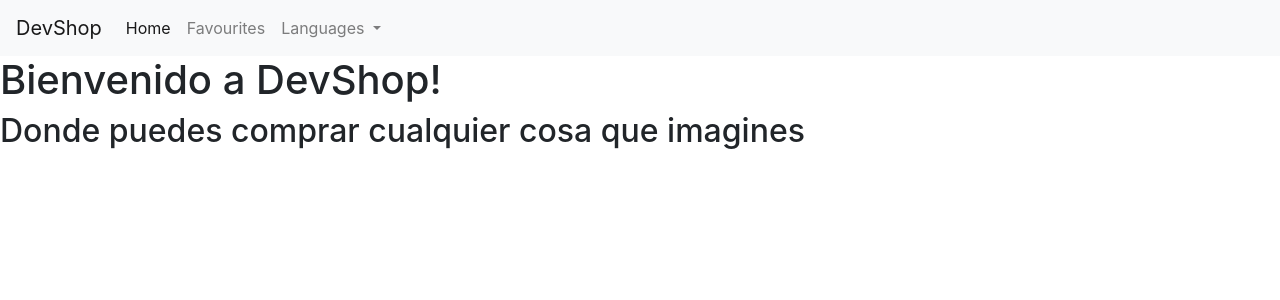
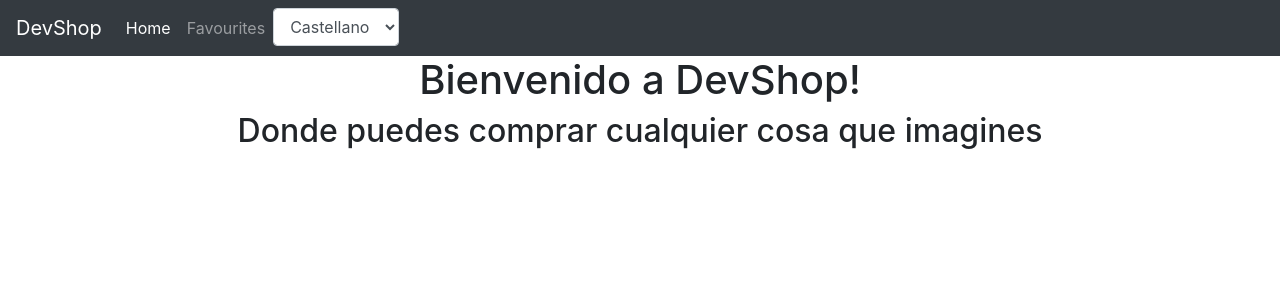
Before and after one commit to cpxondo/shop-dev, an Angular app: page / in a window 1280 px wide. Shown: the top 300 px of the page. Built offline with nearby package versions, Linux system fonts and the light colour scheme.

Commit message:
Changed dropdown for select in navbar

```diff
--- a/src/app/app.module.ts
+++ b/src/app/app.module.ts
@@ -1,5 +1,6 @@
 import { BrowserModule } from '@angular/platform-browser';
 import { NgModule } from '@angular/core';
+import { FormsModule } from '@angular/forms';
 
 import { AppComponent } from './app.component';
 import { NavbarComponent } from './navbar/navbar.component';
@@ -12,7 +13,8 @@ import { WelcomeComponent } from './welcome/welcome.component';
     WelcomeComponent
   ],
   imports: [
-    BrowserModule
+    BrowserModule,
+    FormsModule
   ],
   providers: [],
   bootstrap: [AppComponent]
--- a/src/app/navbar/navbar.component.html
+++ b/src/app/navbar/navbar.component.html
@@ -1,4 +1,4 @@
-<nav class="navbar navbar-expand-lg navbar-light bg-light">
+<nav class="navbar navbar-expand-lg navbar-dark bg-dark">
   <a class="navbar-brand" href="#">DevShop</a>
   <button class="navbar-toggler" type="button" data-toggle="collapse" data-target="#navbarSupportedContent" aria-controls="navbarSupportedContent" aria-expanded="false" aria-label="Toggle navigation">
     <span class="navbar-toggler-icon"></span>
@@ -13,12 +13,9 @@
         <a class="nav-link" href="#">Favourites</a>
       </li>
       <li class="nav-item dropdown">
-        <a class="nav-link dropdown-toggle" href="#" id="navbarDropdown" role="button" data-toggle="dropdown" aria-haspopup="true" aria-expanded="false">
-          Languages
-        </a>
-        <div class="dropdown-menu" aria-labelledby="navbarDropdown">
-          <a (click)="onChangeLanguage(lang.code)" *ngFor="let lang of languages" class="dropdown-item" href="#">{{lang.value}}</a>
-        </div>
+        <select class="form-control" id="selectLanguage" [(ngModel)]="selectedLanguage" (change)="onChangeLanguage()">
+          <option *ngFor="let lang of languages" [ngValue]="lang.code">{{ lang.value }}</option>
+        </select>
       </li>
     </ul>
   </div>
--- a/src/app/navbar/navbar.component.ts
+++ b/src/app/navbar/navbar.component.ts
@@ -1,4 +1,4 @@
-import { Component, OnInit } from '@angular/core';
+import { Component } from '@angular/core';
 import { Output } from '@angular/core';
 import { EventEmitter } from '@angular/core';
 interface Locale {
@@ -12,6 +12,7 @@ interface Locale {
 })
 export class NavbarComponent {
   languages: Locale[];
+  selectedLanguage = 'es';
 
   @Output() changeLanguage: EventEmitter<string>;
 
@@ -24,8 +25,8 @@ export class NavbarComponent {
     ];
    }
 
-   onChangeLanguage(code: string) {
-     this.changeLanguage.emit(code);
+   onChangeLanguage() {
+     this.changeLanguage.emit(this.selectedLanguage);
    }
 
 }
--- a/src/app/welcome/welcome.component.html
+++ b/src/app/welcome/welcome.component.html
@@ -1,2 +1,6 @@
-<h1>{{ title }} </h1>
-<h2>{{ subtitle }}</h2>
+<div class="container text-center">
+    <h1>{{ title }} </h1>
+</div>
+<div class="container text-center">
+  <h2>{{ subtitle }}</h2>
+</div>
```
